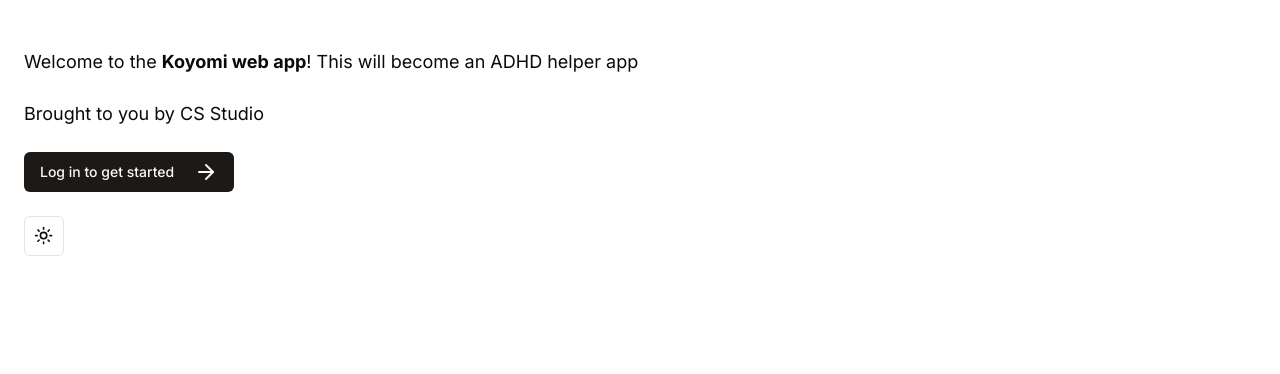
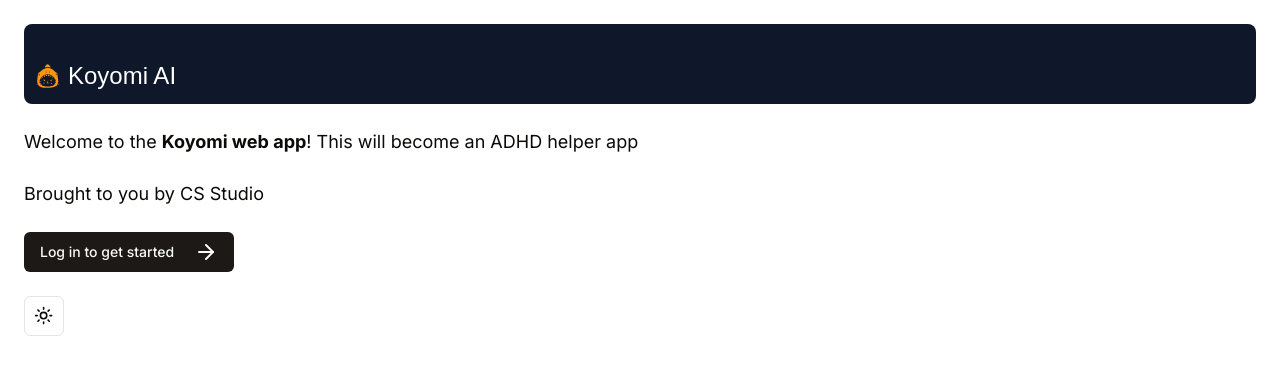
Before and after one commit to LoTerence/koyomi-web, a Next.js app: page / in a window 1280 px wide. Shown: the top 374 px of the page. Built offline with nearby package versions, Linux system fonts and the light colour scheme; a web font is replaced by a local one.

Commit message:
add logo to home

```diff
--- a/app/page.tsx
+++ b/app/page.tsx
@@ -1,12 +1,16 @@
 import Link from 'next/link';
+import { ArrowRight } from 'lucide-react';
+import KoyomiLogo from '@/components/koyomi-logo';
 import { ModeToggle } from '@/components/ui/mode-toggle';
-import { ArrowRight } from 'lucide-react';
 import { buttonVariants } from '@/components/ui/button';
 import { cn } from '@/lib/utils';
 
 export default function Home() {
   return (
     <main className="flex min-h-screen flex-col p-6">
+      <div className="flex h-16 w-full items-end rounded-lg bg-slate-900 p-3 md:h-20">
+        <KoyomiLogo />
+      </div>
       <section className="mt-6 text-lg">
         <p>
           Welcome to the <b>Koyomi web app</b>! This will become an ADHD helper
--- a/components/auth/login-form.tsx
+++ b/components/auth/login-form.tsx
@@ -14,6 +14,8 @@ import {
   FormMessage,
 } from '@/components/ui/form';
 import { Input } from '@/components/ui/input';
+
+// todo: add login server function
 
 const formSchema = z.object({
   email: z.string().email(),
```
